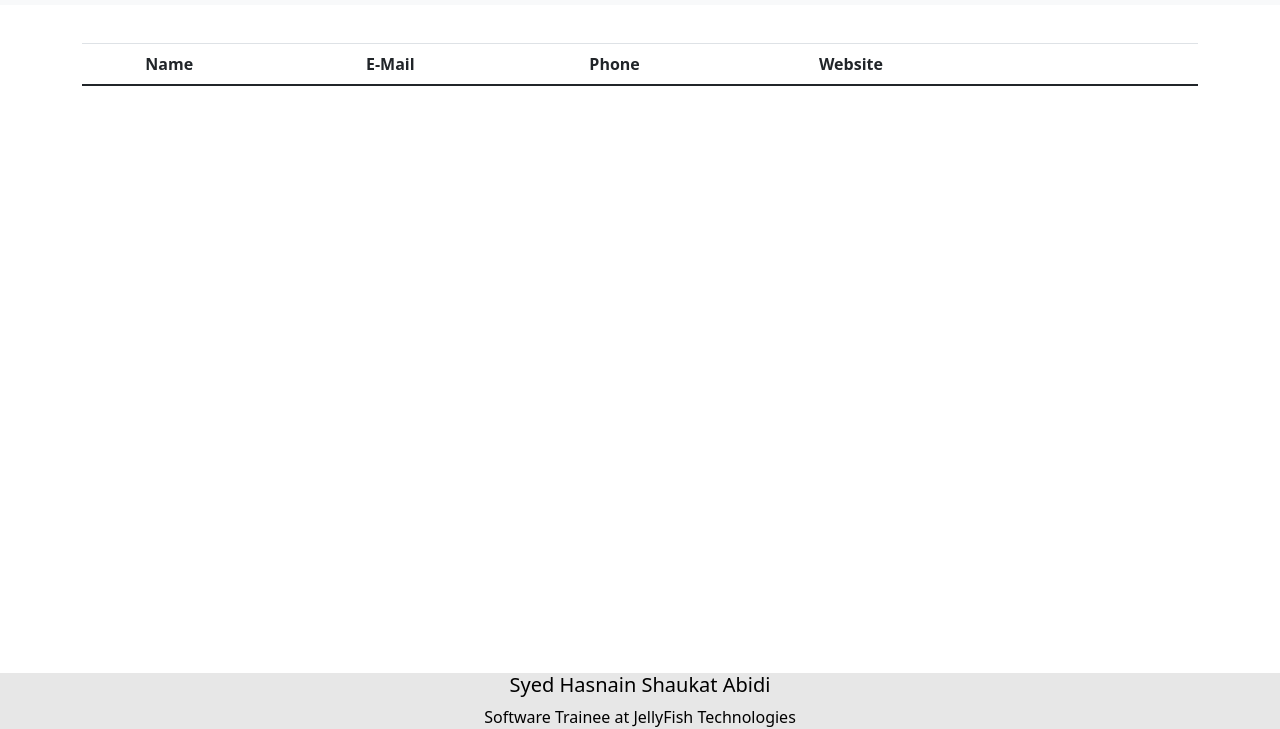
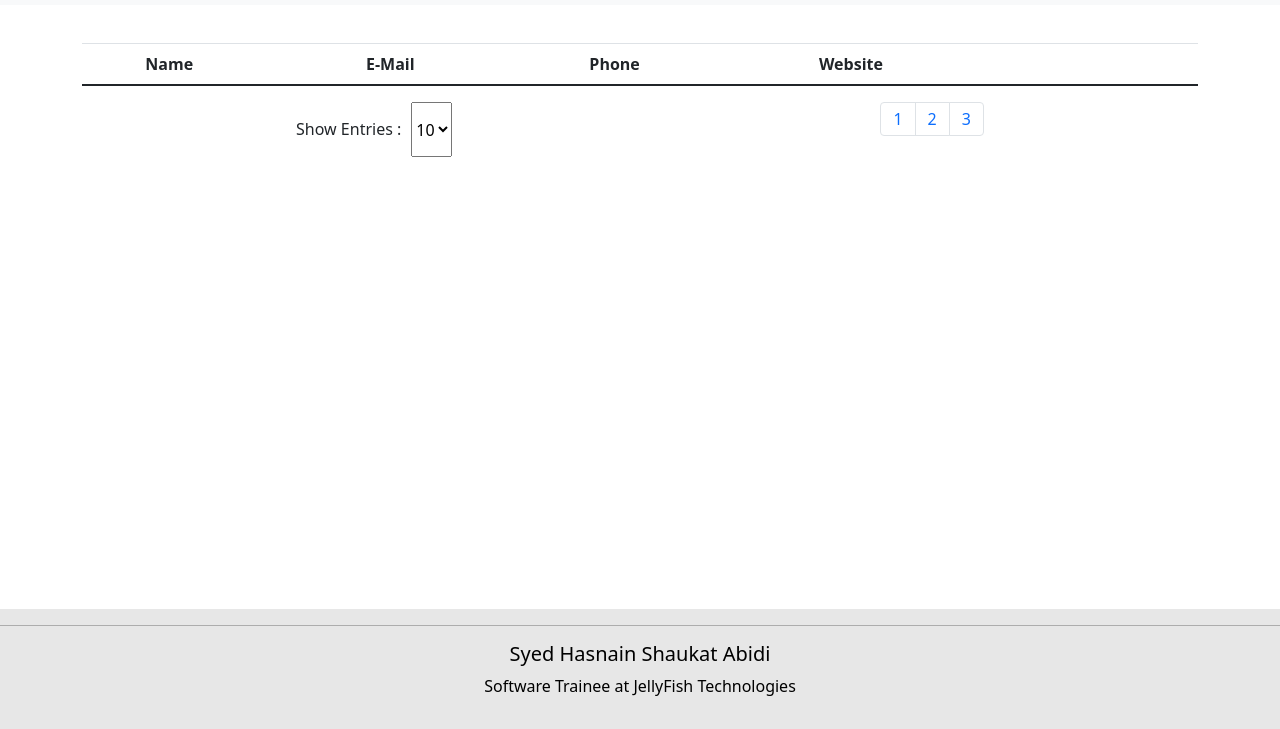
Before and after one commit to Hasnain-JFT/JS-Assignment, a plain HTML site: page index.html in a window 1280 px wide. Shown: the part 71-800 px from the top of the page. Drawn offline with nearby package versions, Linux system fonts and the light colour scheme; no server answers.

Commit message:
with Pagination

```diff
--- a/index.html
+++ b/index.html
@@ -16,6 +16,8 @@
 <script src="https://code.jquery.com/jquery-3.5.1.min.js"></script>
 <script src="https://cdn.jsdelivr.net/npm/popper.js@1.16.0/dist/umd/popper.min.js"></script>
 <script src="https://stackpath.bootstrapcdn.com/bootstrap/4.5.0/js/bootstrap.min.js"></script>
+
+<link rel="stylesheet" href="https://cdnjs.cloudflare.com/ajax/libs/font-awesome/5.15.2/css/all.min.css" integrity="sha512-HK5fgLBL+xu6dm/Ii3z4xhlSUyZgTT9tuc/hSrtw6uzJOvgRr2a9jyxxT1ely+B+xFAmJKVSTbpM/CuL7qxO8w==" crossorigin="anonymous" />
 
 
     <script
@@ -176,9 +178,34 @@
 
             </tbody>
 
+
+
         </table>
-        <p id="totentry"></p>
+        <div class="d-flex justify-content-around">
+          <div class="d-flex">
+          <p style="padding-top:15px;padding-right: 10px;">Show Entries :</p>
+          <select id="opt" value="10" onchange="page(1);">
+            <option value="5">5</option>
+            <option value="10" selected>10</option>
+            <option value="15">15</option>
+            <option value="20">20</option>
+          </select>
+        </div>
+
+        <nav class="box"aria-label="Page navigation example">
+          <ul class="pagination">
+            <!-- <li class="page-item"><a class="page-link" href="#">Prev</a></li> -->
+            <li class="page-item"><a class="page-link" href="#" onclick="page(this.innerHTML)">1</a></li>
+            <li class="page-item"><a class="page-link" href="#" onclick="page(this.innerHTML)">2</a></li>
+            <li class="page-item"><a class="page-link" href="#"onclick="page(this.innerHTML)">3</a></li>
+            <!-- <li class="page-item"><a class="page-link" href="#">Next</a></li> -->
+          </ul>
+        </nav>
+
+
+      </div>
     </div>
+
 
 
     <input type="hidden" value="" id="delitem">
@@ -209,6 +236,8 @@
 
     <!-- footer -->
     <div class="footer ">
+      <h4><p class="mt-3" id="totentry"></p></h4>
+      <hr>
         <h5>
             Syed Hasnain Shaukat Abidi
         </h5>
--- a/index.js
+++ b/index.js
@@ -1,6 +1,7 @@
 let status =false;
 let data=[];
 let edid=0;
+var id_num=11;
 
 const load=async() =>{
     let result = await fetch('https://jsonplaceholder.typicode.com/users')
@@ -19,6 +20,7 @@ const process=async()=>{
     data.forEach((item) =>{
 
         let tr=document.createElement('tr');
+        tr.classList.add("newp");
 
         let td=document.createElement('td');
         let td1=document.createElement('td');
@@ -35,7 +37,7 @@ const process=async()=>{
         td4.innerHTML=`${item.website}`
         td5.innerHTML=`<button type="button"class="btn btn-primary mx-4" data-bs-toggle="modal"
         data-bs-target="#exampleModal" onclick="editBtn(${item.id});">Edit</button>`
-        td6.innerHTML= `<button class="btn btn-primary" onclick="dlo(${item.id})"><a href="#myModal" style="color: white;" data-toggle="modal">Delete</a></button>`;
+        td6.innerHTML= `<button class="btn btn-primary" onclick="dlo(${item.id})"><a class="decor" href="#myModal" style="color: white;" data-toggle="modal">Delete</a></button>`;
 
         tr.appendChild(td);
         tr.appendChild(td1);
@@ -56,7 +58,7 @@ function addUser(){
     }else{
 
         let myObj={
-            id : data.length+1,
+            id : id_num++,
             name : document.getElementById('name').value,
             email : document.getElementById('email').value,
             phone : document.getElementById('phone').value,
@@ -72,6 +74,7 @@ function addUser(){
     document.getElementById('email').value=``;
     document.getElementById('phone').value=``;
     document.getElementById('website').value=``;
+    console.log("after add: ",data);
 
 }
 function deleteUser(){
@@ -81,6 +84,7 @@ function deleteUser(){
     let tab=document.getElementById('tdata');
     tab.innerHTML=``;
     process();
+    console.log("after delete: ",data);
 }
 
 
@@ -127,6 +131,57 @@ function dlo(id){
 }
 
 
+
+
+
+
+
+
+
+
+// function rem(){
+//     document.getElementsByClassName('btn')[0].classList.remove('btn-primary');
+// }
+
+
+function page(a){
+    //a-page no , opt- dropdown option,
+    let opt=document.getElementById('opt').value;
+    process();
+    for(let j=0;j<=data.length-1;j++){
+         document.getElementsByClassName('newp')[j].style.display="none";
+    }
+
+    let r=Number(a)-1;
+    let i=r*Number(opt);
+    let l=i+Number(opt);
+    //alert("a="+a+" opt="+opt+" i="+i+" l="+l);
+    for(i;i<=l-1 && i<data.length;i++){
+        document.getElementsByClassName('newp')[i].style.display="";
+    }
+    //  data.forEach((item) =>{
+    //      for(let i=0;i< data.length;i+=opt){
+    //          for(let j=i;j< opt+i;j++){
+    //              console.log(j);
+    //          }
+
+    //      }
+
+    //  });
+    }
+    // let i=opt*a-1;//4,9
+    // let last=i-1+opt;//9
+    // for(let k=i;k<last;k++){
+    //     alert(k);
+    //      document.getElementsByTagName('tr')[k].classList.remove('d-none');
+    // }
+
+
+// function dummy(a){
+//     alert(a);
+// }
+
+
 // function search(){
 // let search = document.getElementById('searchTxt');
 // search.addEventListener("click", function(){
--- a/style.css
+++ b/style.css
@@ -1,16 +1,21 @@
 body{
     padding-top: 90px;
-    padding-bottom:90px;
+    padding-bottom:120px;
 }
 .footer {
     position: fixed;
   left: 0;
+  height : 15vh;
   bottom: 0;
   width: 100%;
   background-color:rgb(231, 231, 231);
   color: white;
   text-align: center;
   color: black;
+}
+
+.decor{
+	text-decoration: none !important;
 }
 
 
```
